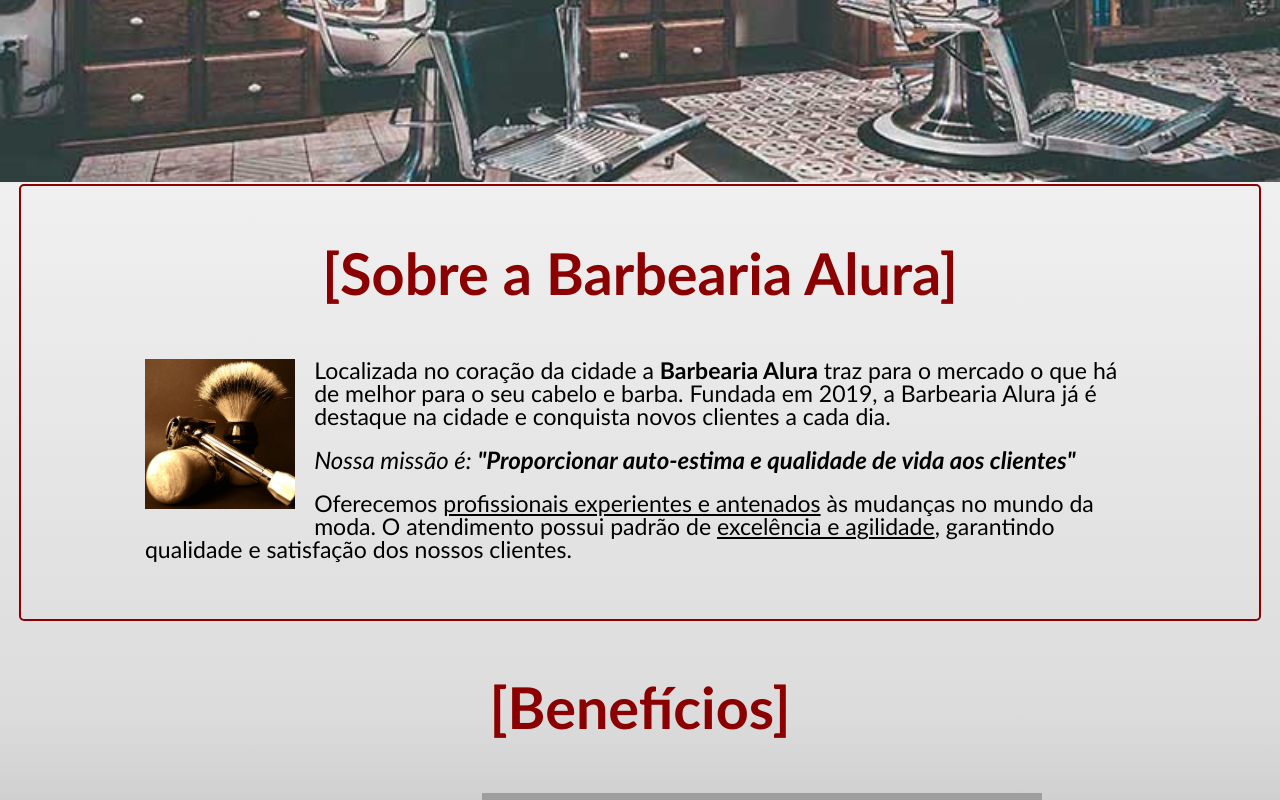
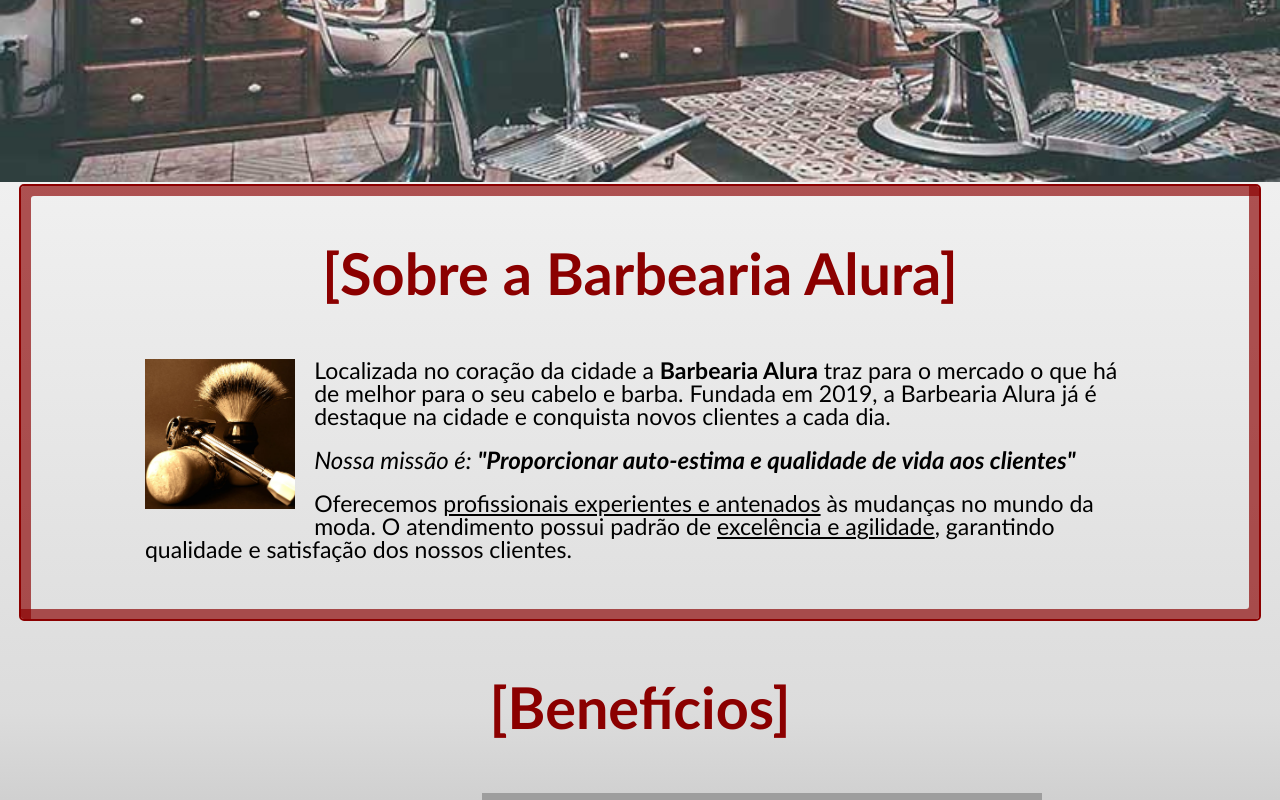
Before and after one commit to MauricioMucci/Alura, a plain HTML site: page HTML/index.html in a window 1280 px wide. In both pictures the pointer is over the element 640 px from the left and 1012 px from the top of the page. Shown: the part 612-1412 px from the top of the page. Drawn offline with Linux system fonts and the light colour scheme; grey boxes are pictures that could not be loaded.

Commit message:
learning how to set shadow and opacity

```diff
--- a/CSS/index.css
+++ b/CSS/index.css
@@ -73,10 +73,13 @@ section {
 	text-align: center;
 	font-size: larger;
 	margin: 0 1em;
+	transition: 1s all;
 }
 
 section:hover {
 	border: 2px solid darkred;
+	box-shadow: inset 10px 10px rgba(139, 0, 0, 0.663),
+		inset -10px -10px rgba(139, 0, 0, 0.663);
 	border-radius: 5px;
 }
 
```
